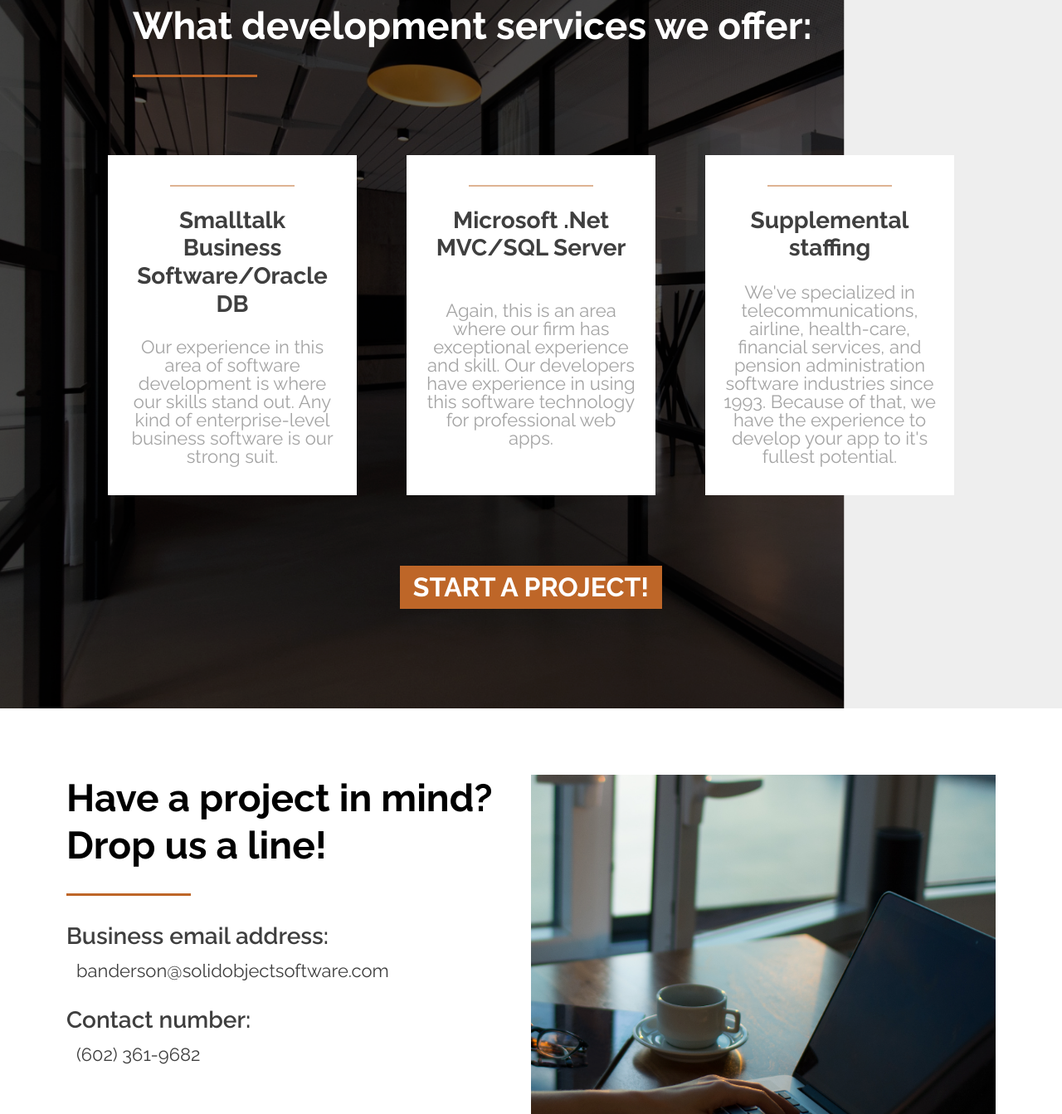
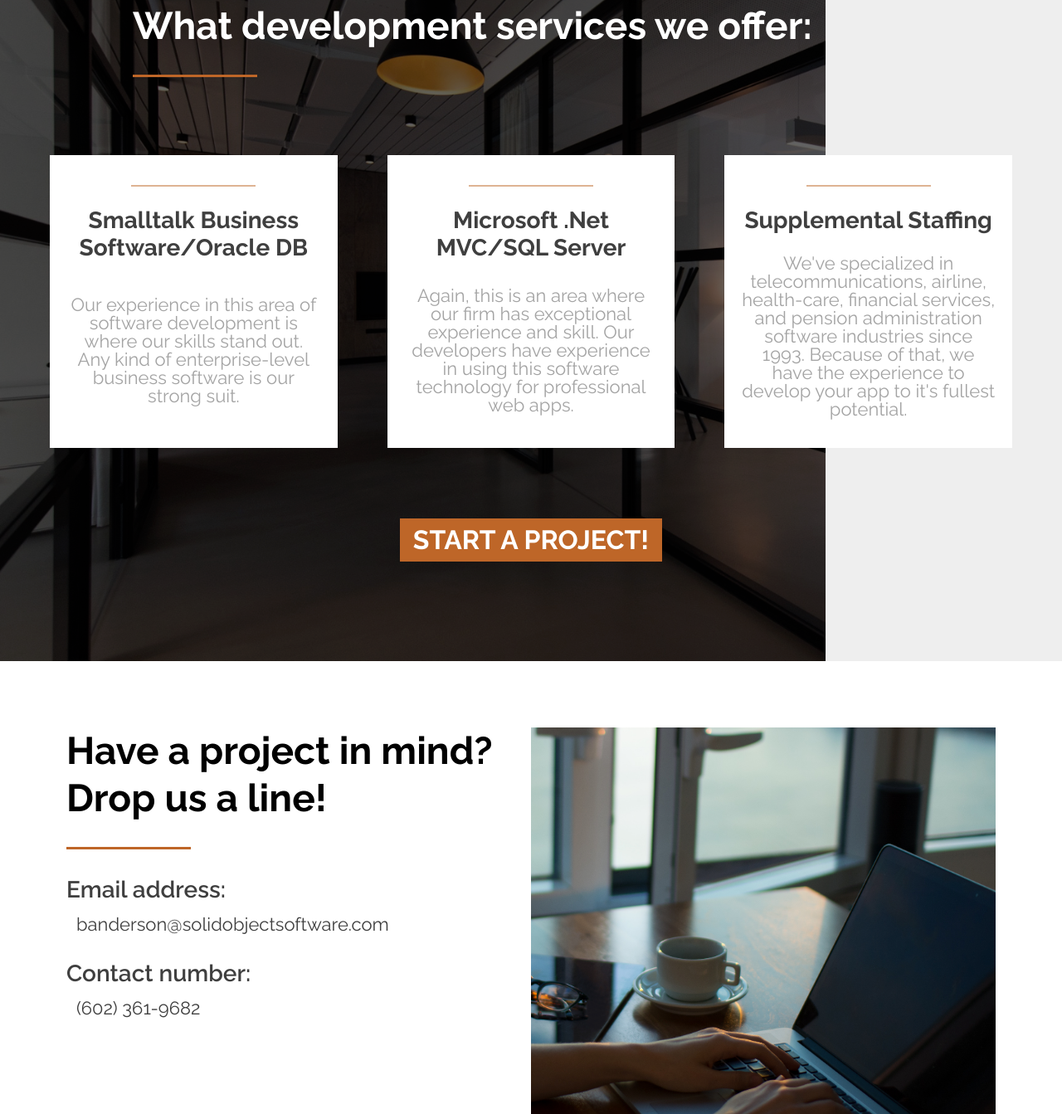
Before and after one commit to Hexsphere/sos-web, a website: page index.html in a window 1280 px wide. Shown: the part 2331-3674 px from the top of the page at 83% size. Drawn offline with Linux system fonts and the light colour scheme.

Commit message:
More responsiveness changes

```diff
--- a/index.html
+++ b/index.html
@@ -116,7 +116,7 @@
                 <div class="service">
                     <hr>
 
-                    <h3 class="heading-3 heading-3__dark">Supplemental staffing</h3>
+                    <h3 class="heading-3 heading-3__dark">Supplemental Staffing</h3>
                     <p class="paragraph paragraph-service paragraph__light">
                         We've specialized in telecommunications, airline, health-care, financial services, and pension
                         administration software industries since 1993. Because of that, we have the experience to
@@ -134,7 +134,7 @@
                 <h2 class="heading-2 heading-2__dark">Have a project in mind?<br>Drop us a line!</h2>
 
                 <div class="contact--item-box">
-                    <h4 class="heading-4 heading-4__dark">Business email address:</h4>
+                    <h4 class="heading-4 heading-4__dark">Email address:</h4>
                     <p class="paragraph paragraph-contact paragraph__darker">banderson@solidobjectsoftware.com</p>
                 </div>
 
--- a/sass/layout/_services.scss
+++ b/sass/layout/_services.scss
@@ -29,6 +29,11 @@
         display: grid;
         grid-template-columns: repeat(3, 1fr);
         column-gap: 11rem;
+
+        @media only screen and (max-width: 100em) {
+            margin: 6rem -10rem;
+            column-gap: 6.6rem;
+        }
 
         @media only screen and (max-width: 81.25em) {
             column-gap: 6rem;
```
Also changed, not shown: css/style.css.
